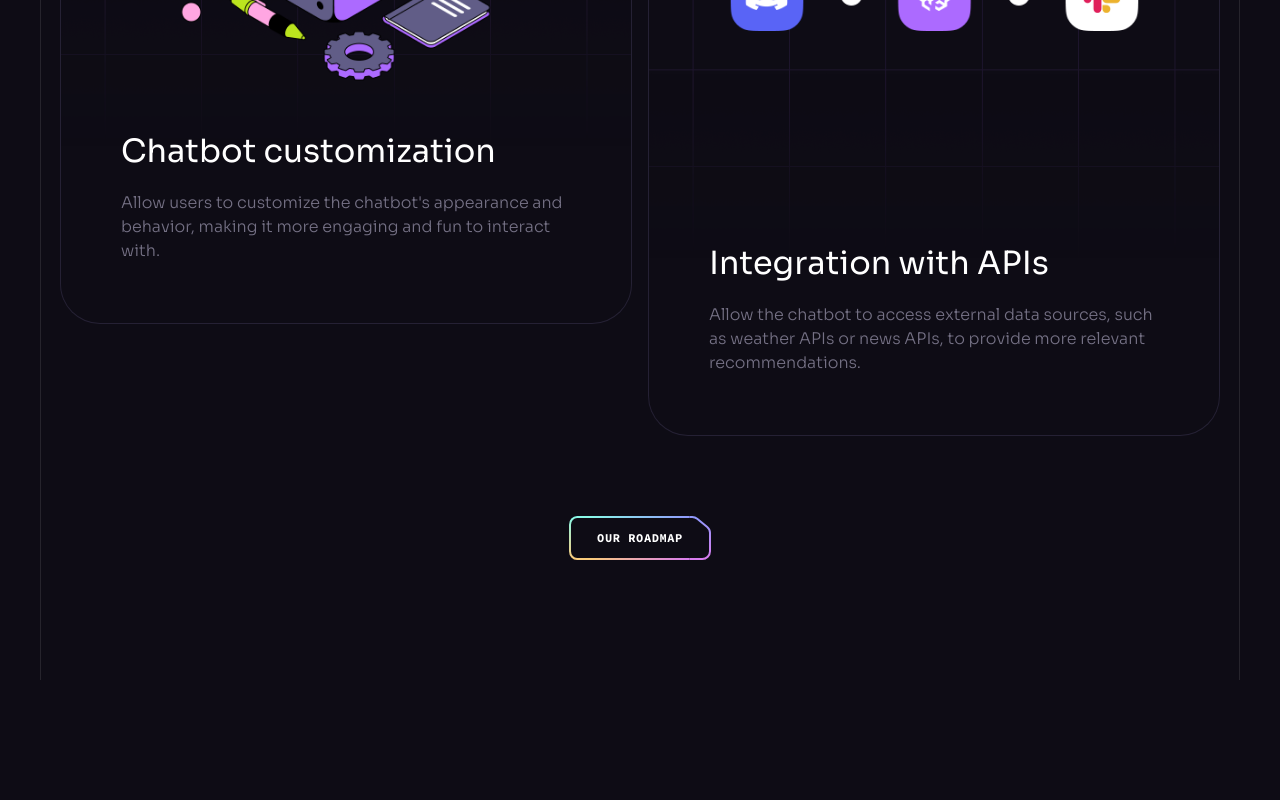
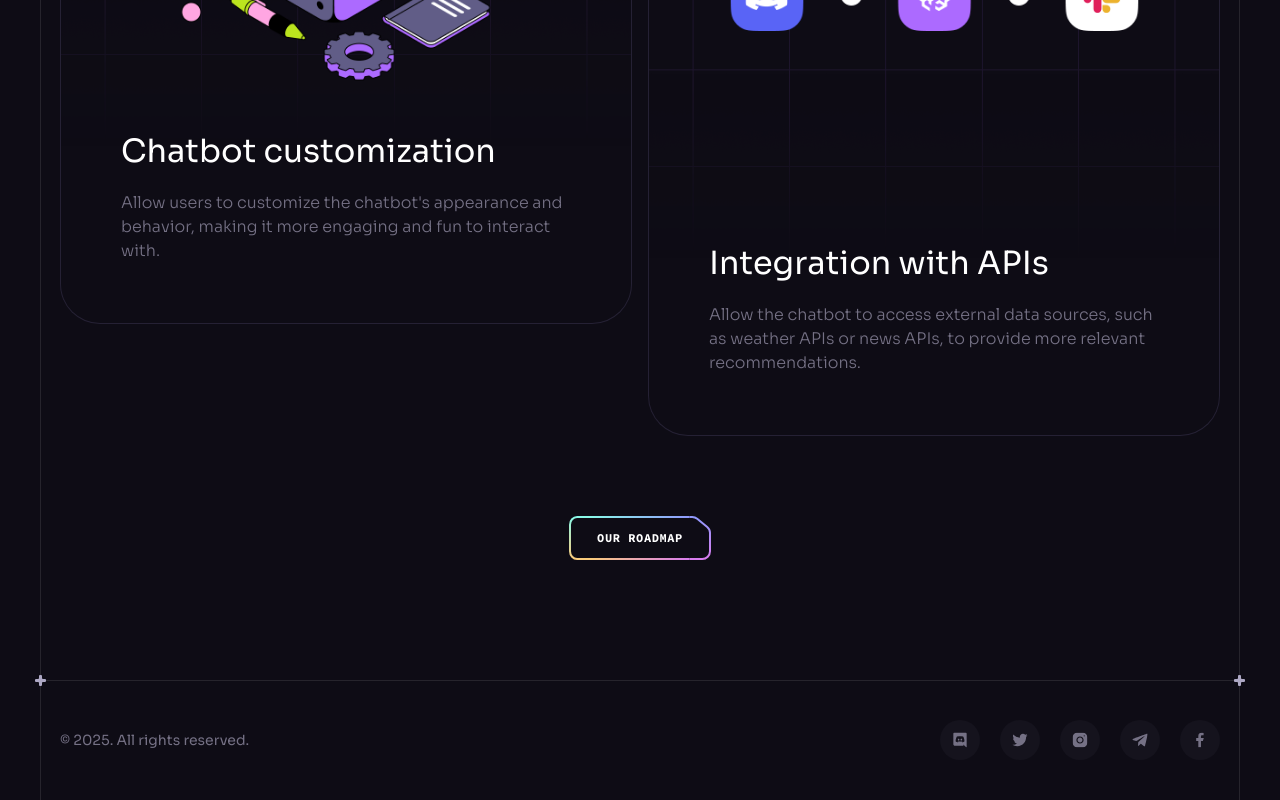
Before and after one commit to JustDamion/brainwave-tutorial, a React (Vite) app: page / in a window 1280 px wide. Shown: the part 8597-9397 px from the top of the page. Before the commit the page ends 9277 px from the top, so only its background shows below. Built offline with nearby package versions, Linux system fonts and the light colour scheme.

Commit message:
Added footer

```diff
--- a/src/App.tsx
+++ b/src/App.tsx
@@ -1,6 +1,7 @@
 import ButtonGradient from "./assets/svg/ButtonGradient.tsx";
 import Benefits from "./components/Benefits.tsx";
 import Collaboration from "./components/Collaboration.tsx";
+import Footer from "./components/Footer.tsx";
 import Header from "./components/Header.tsx";
 import Hero from "./components/Hero.tsx";
 import Pricing from "./components/Pricing.tsx";
@@ -18,6 +19,7 @@
         <Services />
         <Pricing />
         <Roadmap />
+        <Footer />
       </div>
       <ButtonGradient />
     </>
--- /dev/null
+++ b/src/components/Footer.tsx
@@ -0,0 +1,29 @@
+import Section from "./Section";
+import { socials } from "../constants";
+
+const Footer = () => {
+  return (
+    <Section crosses className="!px-0 !py-10">
+      <div className="container flex sm:justify-between justify-center items-center gap-10 max-sm:flex-col">
+        <p className="caption text-n-4 lg:block">
+          © {new Date().getFullYear()}. All rights reserved.
+        </p>
+
+        <ul className="flex gap-5 flex-wrap">
+          {socials.map((item) => (
+            <a
+              key={item.id}
+              href={item.url}
+              target="_blank"
+              className="flex items-center justify-center w-10 h-10 bg-n-7 rounded-full transition-colors hover:bg-n-6"
+            >
+              <img src={item.iconUrl} width={16} height={16} alt={item.title} />
+            </a>
+          ))}
+        </ul>
+      </div>
+    </Section>
+  );
+};
+
+export default Footer;
```
Also changed, not shown: src/components/Header.tsx (+7 -6 lines).
